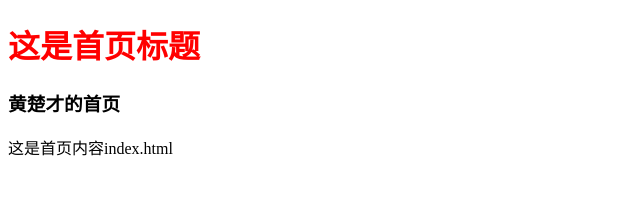
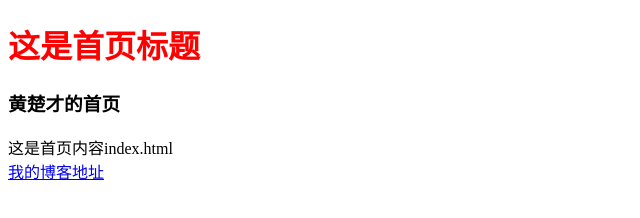
Before and after one commit to huangchucai/docker-jenkins, a website: page index.html in a window 1280 px wide. Shown: the whole page, without its empty margins (0-640 px from the left). Drawn offline with Linux system fonts and the light colour scheme.

Commit message:
feat: 添加blog地址

```diff
--- a/index.html
+++ b/index.html
@@ -12,5 +12,6 @@
 <h1>这是首页标题</h1>
 <h3>黄楚才的首页</h3>
 <div>这是首页内容index.html</div>
+<a href="http://huangchucai.cn/">我的博客地址</a>
 </body>
 </html>
```
Also changed, not shown: 1 other file.
